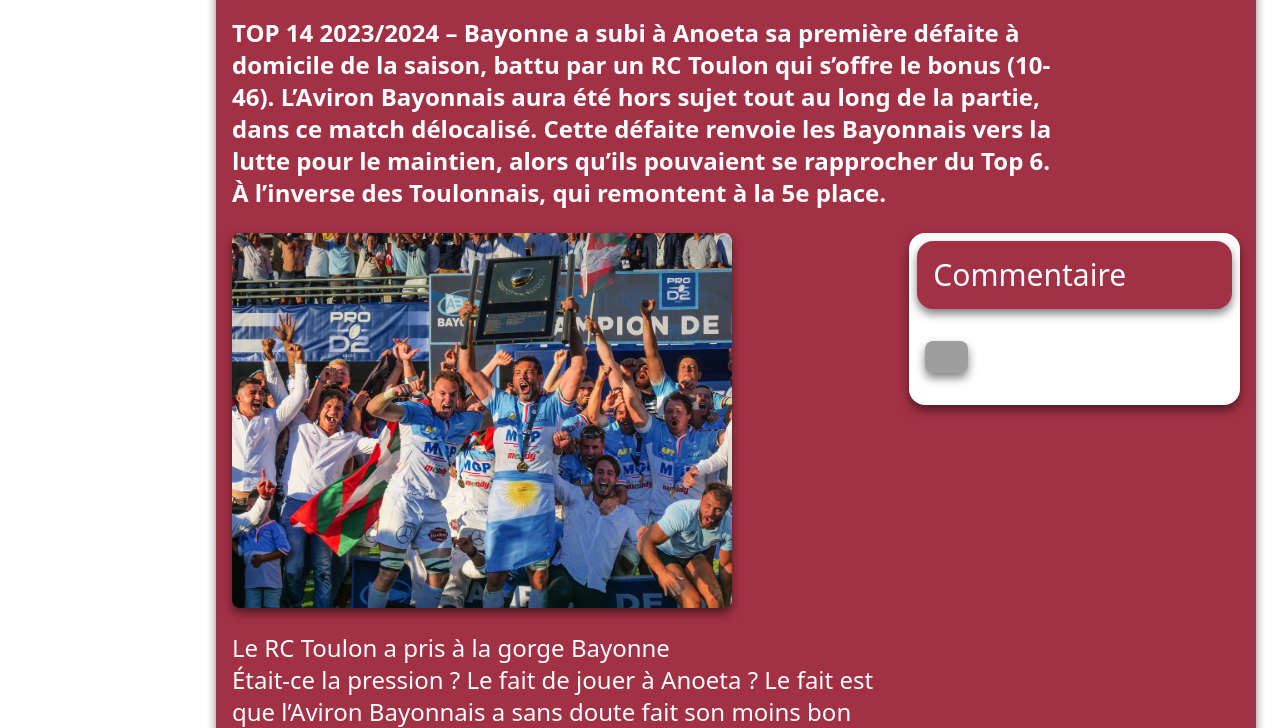
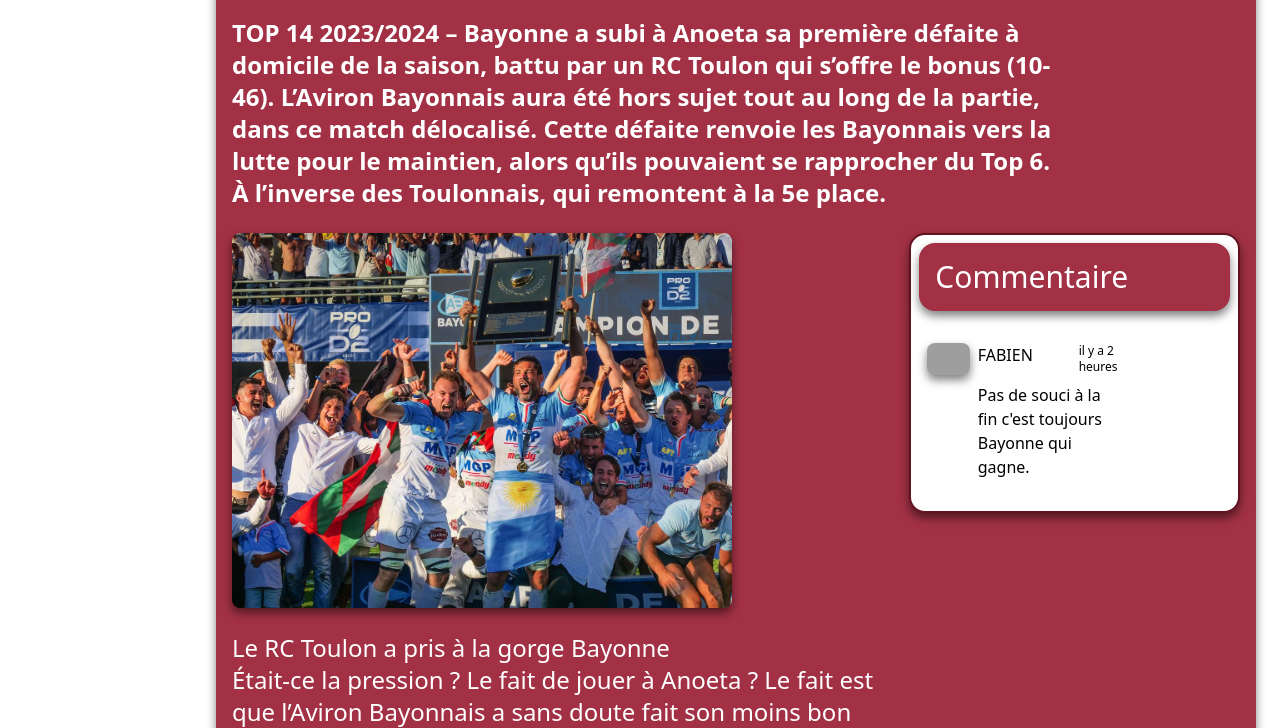
Before and after one commit to LilouDUFAU/GureKultura, a PHP site: page /php/uneActualite.php in a window 1280 px wide. Shown: the part 279-1007 px from the top of the page. Run offline with PHP 8.4, Linux system fonts and the light colour scheme; data that the repository does not hold is empty; grey boxes are pictures that could not be loaded.

Commit message:
Ajout d'un exemple de temps et de commentaire

```diff
--- a/css/output.css
+++ b/css/output.css
@@ -1158,6 +1158,12 @@
   text-align: center;
 }
 
+.truncate{
+  overflow: hidden;
+  text-overflow: ellipsis;
+  white-space: nowrap;
+}
+
 .font-\[\'Sen\'\] {
   font-family: 'Sen';
 }
@@ -1187,9 +1193,20 @@
   line-height: 1.25rem;
 }
 
+.text-base {
+  font-size: 1rem; /* 16px */
+line-height: 1.5rem; /* 24px */
+}
+
+
 .text-xl {
   font-size: 1.25rem;
   line-height: 1.75rem;
+}
+
+.text-xs {
+  font-size: 0.75rem; /* 12px */
+line-height: 1rem; /* 16px */
 }
 
 .font-bold {
--- a/templates/uneActualite.html.twig
+++ b/templates/uneActualite.html.twig
@@ -15,13 +15,26 @@
         {# contenu de l'article #}
         <div class="col-span-8 text-white font-medium text-2xl text-left mb-4 break-words col-start-1 row-start-4">Le RC Toulon a pris à la gorge Bayonne<br>Était-ce la pression ? Le fait de jouer à Anoeta ? Le fait est que l’Aviron Bayonnais a sans doute fait son moins bon match de la saison. Pour ne pas dire depuis sa remontée. Les Basques, toujours invaincus à domicile depuis près deux saisons, sauf à Anoeta, sont empruntés, commettent des fautes d’entrée. Melvyn Jaminet profite de l’indiscipline, pour marquer deux pénalités (6e, 9e). Il faut dire que ce RC Toulon, pourtant parfois peu inspiré en déplacement, joue le coup à fond. En atteste leur 63 % de possession de balle, dans ce premier acte, mais aussi les 237 mètres gagnés ballon en mains, et les 8 défenseurs battus, contre 67 mètres et 4 défenseurs battus pour les locaux.
         Dominateurs et opportunistes, quand Duncan Paia’aua intercepte une passe du pilier Matis Perchaud, pour filer directement en terre promise (3-13, 21e). Et si on croit Bayonne enfin lancé après l’essai Arthur Iturria, au cœur du regroupement (10-13, 27e), l’éclaircie est de courte durée.</div>
-        {# section commentaire #}
-        <div class="gap-2 grid grid-cols-6 items-center bg-[#ffffff] rounded-2xl p-2 drop-shadow-[0_5px_5px_rgba(0,0,0,0.5)] mb-10 col-start-9 col-span-4 row-start-3 row-span-2">
-            <div class="gap-2 grid grid-cols-6 items-center bg-[#A23145] rounded-2xl p-4 drop-shadow-[0_5px_5px_rgba(0,0,0,0.5)] mb-4 col-span-6 text-white text-3xl text-left font-medium">
-                Commentaire
-            </div>
-            <div class="gap-2 grid grid-cols-6 items-center p-2 mb-4 col-span-6">
+        {# section commentaires #}
+        <div class="gap-2 grid grid-cols-6 items-center bg-[#ffffff] border-2 border-solid border-[#621220] rounded-2xl p-2 drop-shadow-[0_5px_5px_rgba(0,0,0,0.5)] mb-10 col-start-9 col-span-4 row-start-3 row-span-2">
+            {# texte commentaire #}
+            <div class="gap-2 grid grid-cols-6 items-center bg-[#A23145] rounded-2xl p-4 drop-shadow-[0_5px_5px_rgba(0,0,0,0.5)] mb-4 col-span-6 text-white text-3xl text-left font-medium">Commentaire</div>
+            {# un exemple de commentaire #}
+            <div class="gap-2 grid grid-cols-6 items-start p-2 mb-4 col-span-6">
+                {# pfp #}
                 <img src="../asset/pfp.svg" alt="pfp" class="col-start-1 col-span-1 row-span-2 row-start-1 w-full rounded-lg drop-shadow-[0_5px_5px_rgba(0,0,0,0.5)]">
+                {# nom #}
+                <div class="text-black text-base col-start-2 col-span-2 row-start-1 truncate">FABIEN</div>
+                {# temps #}
+                <div class="text-black text-xs col-start-4 col-span-1 row-start-1">il y a 2 heures</div>
+                {# texte #}
+                <div class="text-black text-base col-start-2 col-span-3 row-start-2 break-words">Pas de souci à la fin c'est toujours Bayonne qui gagne.</div>
+                {# ... #}
+
+                {# like #}
+
+                {# compteur de nombre de likes #}
+
             </div>
 
         </div>
```
Also changed, not shown: asset/cercle_compteur_likes.svg (added), asset/envoyer_message.svg (added), asset/image_jointe.svg (added), asset/pointpointpoint.svg (added), asset/pouce_en_l_air_grand.svg (added), asset/pouce_en_l_air_petit.svg (added).
